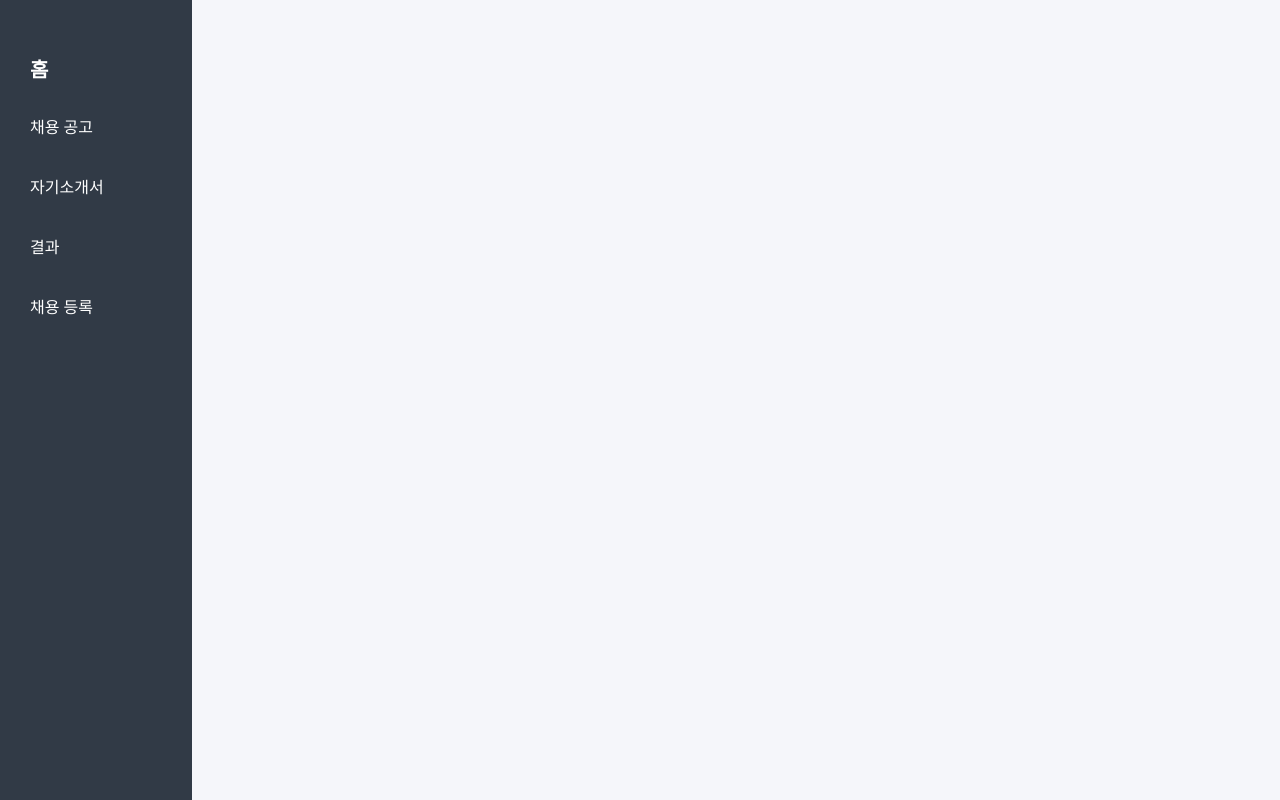
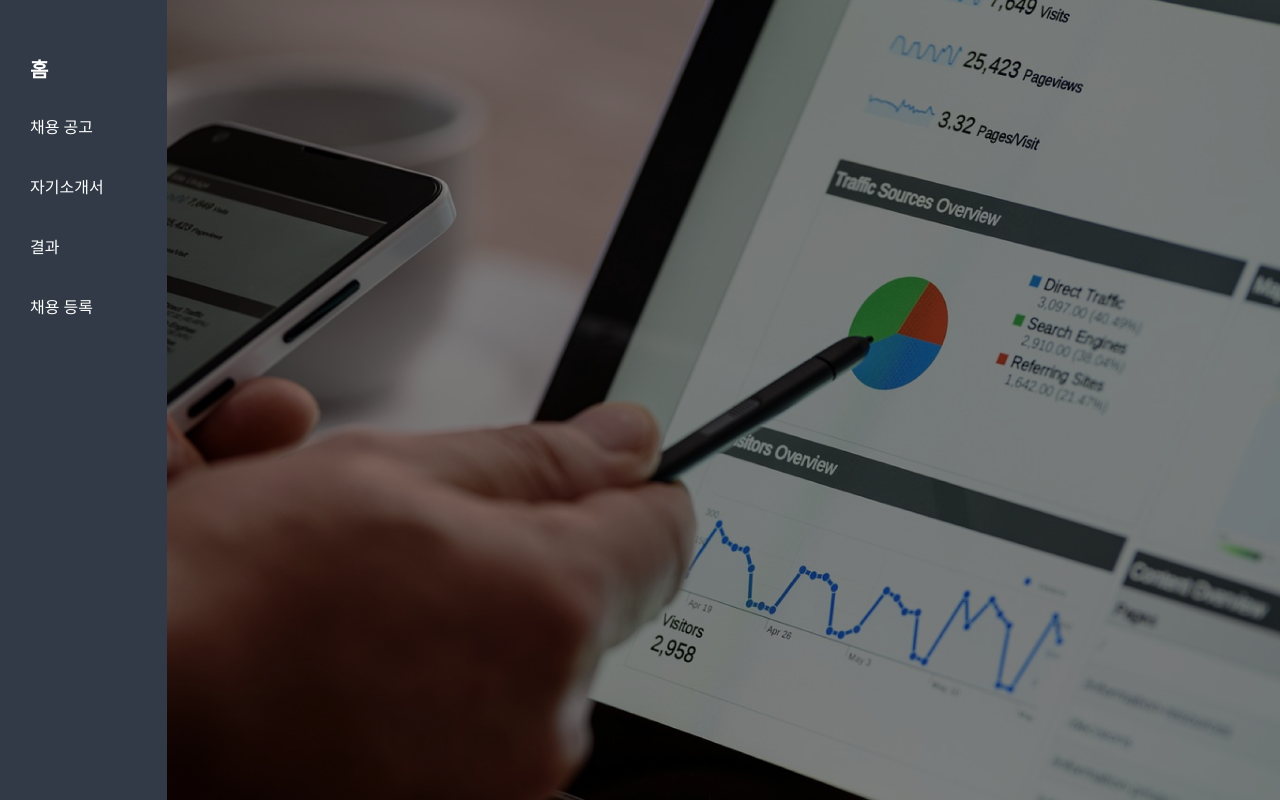
Before and after one commit to A-I-N-G/jarvise-client, a React (Create React App) app: page / in a window 1280 px wide. Built offline with nearby package versions, Linux system fonts and the light colour scheme.

Commit message:
메인 페이지 사진 올리기

```diff
--- a/src/pages/Main.tsx
+++ b/src/pages/Main.tsx
@@ -1,15 +1,60 @@
 import styled from "styled-components";
 // import ImageSrc from '../../public/images/MainImage.jpg';
 
-const MainImage = styled.div`
-  background-image: url("/images/MainImage.jpg");
+const Wrapper = styled.div`
+  position: relative;
+  width: 100%;
+  height: 100%;
+  overflow: hidden;
+`;
+
+const MainImage = styled.img`
+  height: 100%;
+  width: 100%;
+  object-fit: cover;
+`;
+
+const DimmedLayer = styled.div`
+  width: 100%;
+  height: 100%;
+  position: absolute;
+  background-color: rgba(0, 0, 0, 0.5);
+  z-index: 10;
+`;
+
+const Contents = styled.div`
+  width: 100%;
+  height: 50%;
+  position: absolute;
+  top: 50%;
+  left: 50%;
+  transform: translate(-50%, -50%);
+  border: 1px solid white;
+  z-index: 20;
+  display: flex;
+  align-items: center;
+  justify-content: space-around;
+`;
+
+const Content = styled.div`
+  width: 40%;
+  border: 1px solid white;
+  font-size: 36px;
+  font-weight: 600;
+  color: white;
 `;
 
 const Main = () => {
   return (
-  <div>
-    <MainImage></MainImage>
-  </div>);
+    <Wrapper>
+      <DimmedLayer />
+      <MainImage src="images/MainPage.png" />
+      {/* <Contents>
+        <Content>aa</Content>
+        <Content>bb</Content>
+      </Contents> */}
+    </Wrapper>
+  );
 };
 
 export default Main;
```
Also changed, not shown: public/images/MainPage.png (added).
